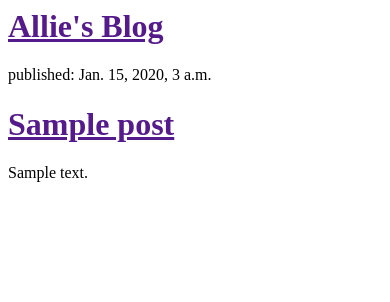
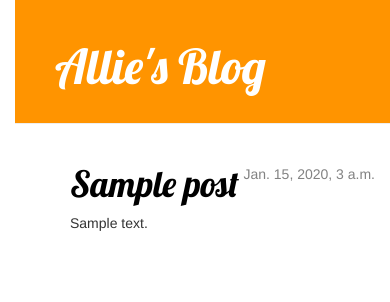
Before and after one commit to ajuchem/my-first-blog, a Django app: template blog/templates/blog/post_list.html in a window 390 px wide. Shown: the top 302 px of the page. Run offline with Django 3.2, Linux system fonts and the light colour scheme; the template is opened without the code that fills it: values that come from a table or form of the project are taken from there, others are empty; tables that the repository leaves empty hold one stand-in row (values such as "Sample post"); some libraries are stand-ins or nearby versions.

Commit message:
Added view and template for detailed blog post as well as CSS for the site

```diff
--- /dev/null
+++ b/blog/static/css/blog.css
@@ -0,0 +1,63 @@
+h1 a {
+	color: #fca205;
+	font-family: 'Lobster';
+}
+
+body {
+	padding-left: 15px;
+}
+
+.page-header {
+	background-color: #ff9400;
+	margin-top: 0;
+	padding: 20px 20px 20px 40px;
+}
+
+.page-header h1,
+.page-header h1 a,
+.page-header h1 a:visited,
+.page-header h1 a:active {
+	color: #fff;
+	font-size: 36pt;
+	text-decoration: none;
+}
+
+.content {
+	margin-left: 40px;
+}
+
+h1, h2, h3, h4 {
+	font-family: 'Lobster', cursive;
+}
+
+.date {
+	float: right;
+	color: #828282;
+}
+
+.save {
+	float: right;
+}
+
+.post-form textarea,
+.post-form input {
+	width: 100%;
+}
+
+.top-menu,
+.top-menu:hover,
+.top-menu:visited {
+	color: #fff;
+	float: right;
+	font-size: 26pt;
+	margin-right: 20px;
+}
+
+.post {
+	margin-bottom: 70px;
+}
+
+.post h1 a,
+.post h1 a:visited {
+	color: #000;
+}
--- /dev/null
+++ b/blog/templates/blog/base.html
@@ -0,0 +1,25 @@
+{% load staticfiles %}
+<html>
+	<head>
+		<title>Allie's Blog</title>
+        <link rel="stylesheet" href="//maxcdn.bootstrapcdn.com/bootstrap/3.2.0/css/bootstrap.min.css">
+        <link rel="stylesheet" href="//maxcdn.bootstrapcdn.com/bootstrap/3.2.0/css/bootstrap-theme.min.css">
+        <link rel="stylesheet" href="{% static "css/blog.css" %}">
+        <link href="http://fonts.googleapis.com/css?family=Lobster&subset=latin,latin-ext" rel="stylesheet" type="text/css">
+	</head>
+
+	<body>
+        <div class="page-header">
+            <h1><a href="/">Allie's Blog</a></h1>
+        </div>
+        <div class="content container">
+            <div class="row">
+                <div class="col-md-8">
+                    {% block content %}
+                    {% endblock %}
+                </div>
+            </div>
+        </div>
+    </body>
+
+</html>
--- a/blog/templates/blog/post_list.html
+++ b/blog/templates/blog/post_list.html
@@ -1,17 +1,13 @@
-<html>
-	<head>
-		<title>Allie's Blog</title>
-	</head>
-	<body>
-        <div>
-            <h1><a href="">Allie's Blog</a></h1>
+{% extends "blog/base.html" %}
+
+{% block content %}
+    {% for post in posts %}
+        <div class="post">
+            <div class="date">
+                {{ post.published_date }}
+            </div>
+            <h1><a href="{% url "post_detail" pk=post.pk %}">{{ post.title }}</a></h1>
+            <p>{{ post.text|linebreaks }}</p>
         </div>
-        {% for post in posts %}
-            <div>
-                <p>published: {{ post.published_date }}</p>
-                <h1><a href="">{{ post.title }}</a></h1>
-                <p>{{ post.text|linebreaks }}</p>
-            </div>
-        {% endfor %}
-    </body>
-</html>
+    {% endfor %}
+{% endblock content %}
--- a/blog/urls.py
+++ b/blog/urls.py
@@ -2,5 +2,6 @@ from django.conf.urls import url
 from . import views
 
 urlpatterns = [
-	url(r'^$', views.post_list, name='post_list'),
-] #this will tell Django that views.post_list is the right place to go if someone enters http://127.0.0.1:8000/ as address
+	url(r'^$', views.post_list, name='post_list'), #this will tell Django that views.post_list is the right place to go if someone enters http://127.0.0.1:8000/ as address
+	url(r'^post/(?P<pk>[0-9]+)/$', views.post_detail, name='post_detail'),
+]
--- a/blog/views.py
+++ b/blog/views.py
@@ -1,7 +1,11 @@
-from django.shortcuts import render
+from django.shortcuts import render, get_object_or_404
 from django.utils import timezone
 from .models import Post
 
 def post_list(request):
 	posts = Post.objects.filter(published_date__lte=timezone.now()).order_by('published_date')
 	return render(request, 'blog/post_list.html', {'posts': posts})
+
+def post_detail(request, pk):
+   post = get_object_or_404(Post, pk=pk)
+   return render(request, 'blog/post_detail.html', {'post': post})
```
Also changed, not shown: blog/templates/blog/post_detail.html (added, +13 -0 lines).
